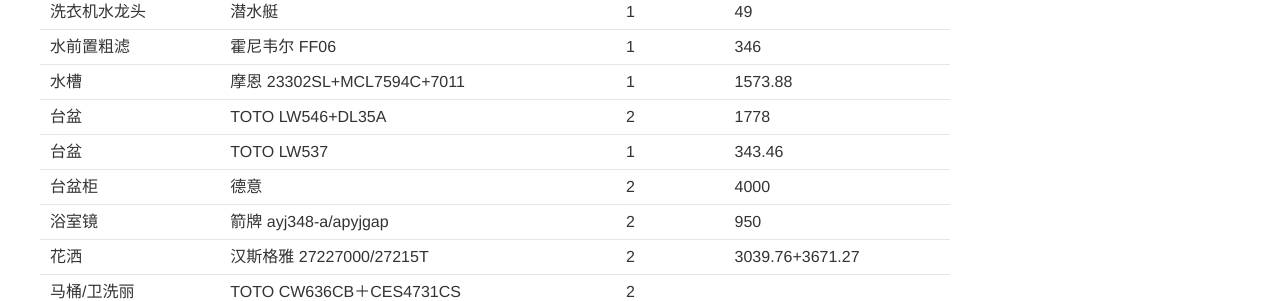
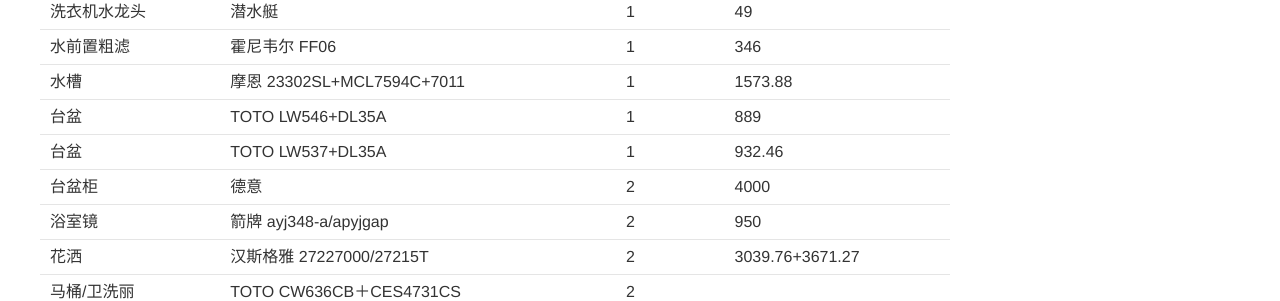
Before and after one commit to yeeh/blog.yeeh.org, a Jekyll site: the page built from _posts/2014-11-13-zhuangxiu.md, in a window 1280 px wide and 900 px high. Shown: the part 426-727 px from the top of the window. Built offline with Jekyll 4.4.1, drawn with Linux system fonts in a browser that asks for light colours; Markdown is read by kramdown in place of the engine named in the settings; comment, search, counter and statistics services are not loaded.

Commit message:
edit 装修

```diff
--- a/_posts/2014-11-13-zhuangxiu.md
+++ b/_posts/2014-11-13-zhuangxiu.md
@@ -18,8 +18,8 @@
 <tr><td>洗衣机水龙头</td><td>潜水艇</td><td>1</td><td>49</td></tr>
 <tr><td>水前置粗滤</td><td>霍尼韦尔 FF06</td><td>1</td><td>346</td></tr>
 <tr><td>水槽</td><td>摩恩 23302SL+MCL7594C+7011</td><td>1</td><td>1573.88</td></tr>
-<tr><td>台盆</td><td>TOTO LW546+DL35A</td><td>2</td><td>1778</td></tr>
-<tr><td>台盆</td><td>TOTO LW537</td><td>1</td><td>343.46</td></tr>
+<tr><td>台盆</td><td>TOTO LW546+DL35A</td><td>1</td><td>889</td></tr>
+<tr><td>台盆</td><td>TOTO LW537+DL35A</td><td>1</td><td>932.46</td></tr>
 <tr><td>台盆柜</td><td>德意</td><td>2</td><td>4000</td></tr>
 <tr><td>浴室镜</td><td>箭牌 ayj348-a/apyjgap</td><td>2</td><td>950</td></tr>
 <tr><td>花洒</td><td>汉斯格雅 27227000/27215T</td><td>2</td><td>3039.76+3671.27</td></tr>
```
